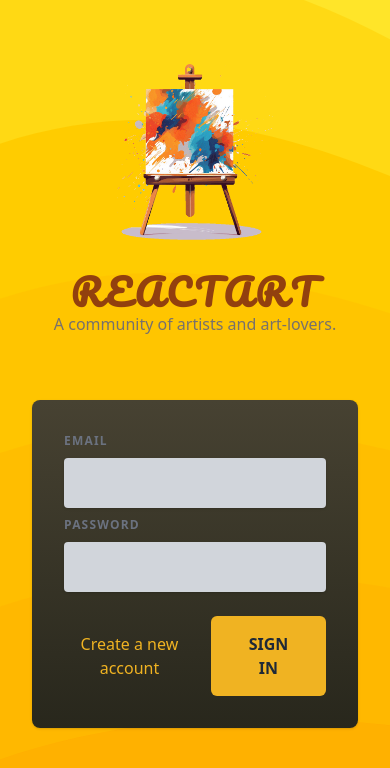
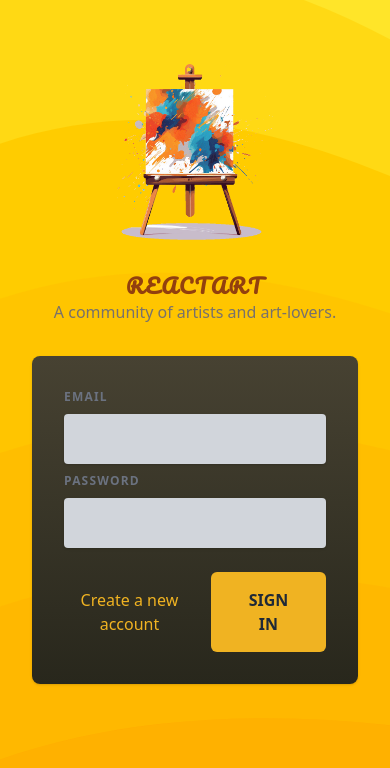
Before and after one commit to tsheporamantso/styling, a React (Vite) app: page / in a window 390 px wide. Shown: the top 768 px of the page. Built offline with nearby package versions, Linux system fonts and the light colour scheme.

Commit message:
Add tailwind media query

```diff
--- a/src/components/Header.jsx
+++ b/src/components/Header.jsx
@@ -47,9 +47,9 @@ import { styled } from 'styled-components';
 
 export default function Header() {
   return (
-    <header className="flex flex-col items-center mt-8 mb-16">
+    <header className="flex flex-col items-center mt-8 mb-8 md:mb-16">
       <img className="mb-8 w-44 h-44 object-contain" src={logo} alt="A canvas" />
-      <h1 className="text-4xl text-cente tracking-widest font-semibold uppercase text-amber-800 font-title">ReactArt</h1>
+      <h1 className=" text-xl md:text-4xl text-cente tracking-widest font-semibold uppercase text-amber-800 font-title">ReactArt</h1>
       <p className="text-center text-stone-500">A community of artists and art-lovers.</p>
     </header>
   );
```
